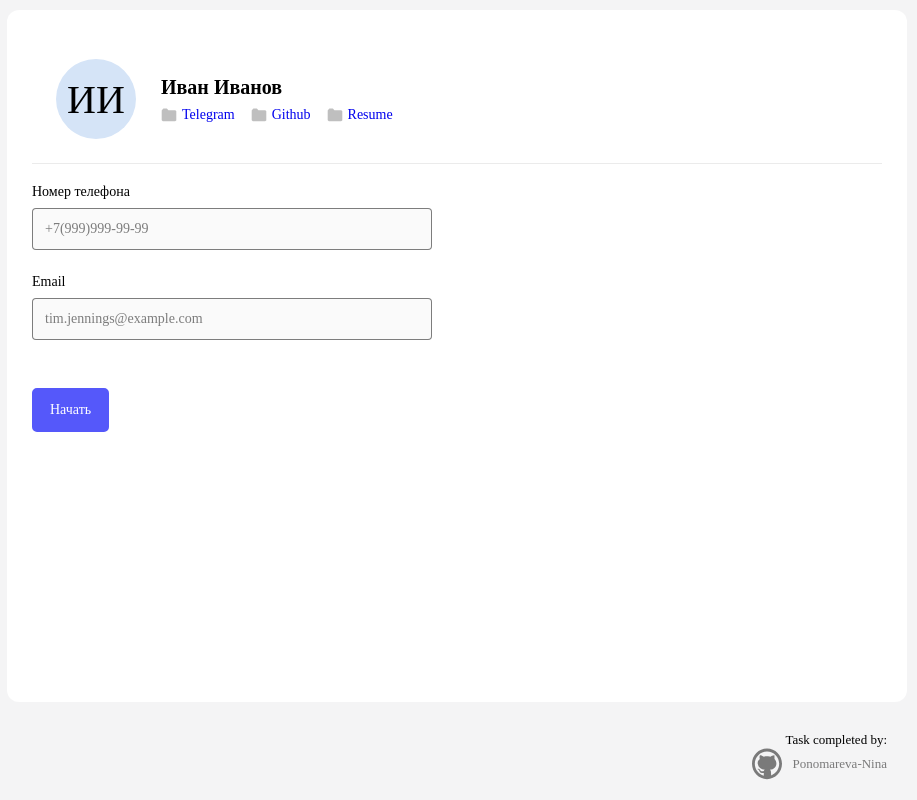
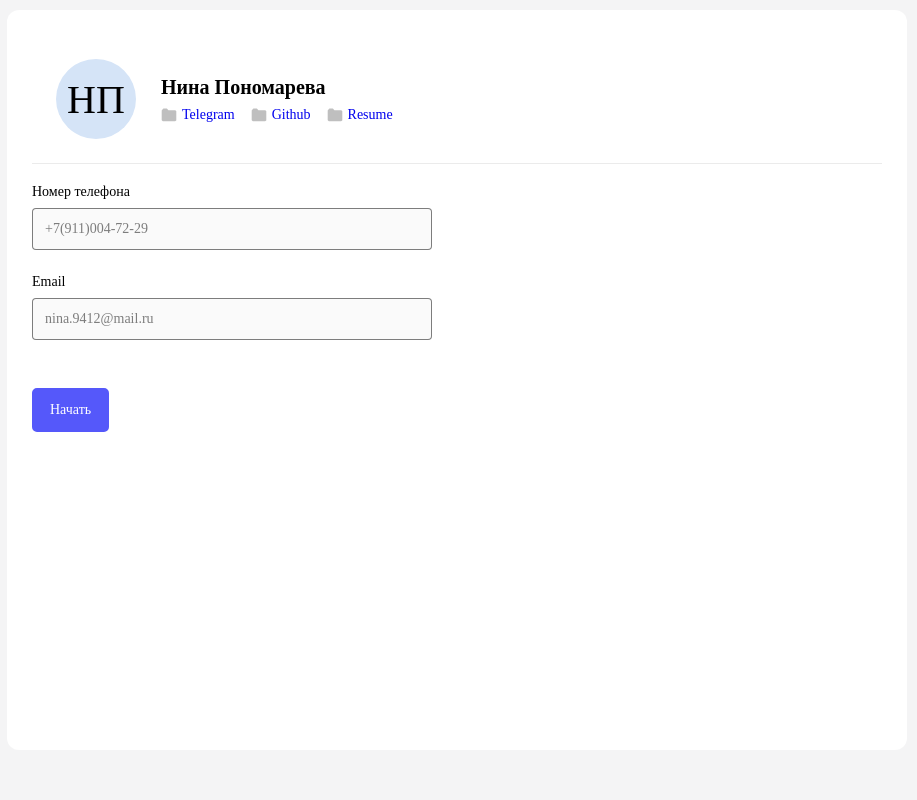
Before and after one commit to Ponomareva-Nina/FrontCloudCamp, a React (Create React App) app: page /#/ in a window 1280 px wide. Shown: the whole page, without its empty margins (183-1100 px from the left). Built offline with nearby package versions, Linux system fonts and the light colour scheme; a web font is replaced by a local one.

Commit message:
feat: add information about myself according to the task

```diff
--- a/src/components/Footer/Footer.tsx
+++ b/src/components/Footer/Footer.tsx
@@ -7,8 +7,8 @@ import githubLogo from "../../assets/github.svg";
 export const Footer = () => {
   return (
     <footer className={styles.footer}>
-      <p>Task completed by:</p>
-      <NavLink to={GITHUB_LINK} target="_blank">
+      <p className="hidden">Task completed by:</p>
+      <NavLink to={GITHUB_LINK} target="_blank" className="hidden">
         <div className={styles.github}>
           <ReactSVG src={githubLogo} />
           <span>Ponomareva-Nina</span>
--- a/src/mock-data/mock-user.ts
+++ b/src/mock-data/mock-user.ts
@@ -1,14 +1,14 @@
 import { User } from "../interfaces/user.interface";
 
 export const mockUser: User = {
-  phone: "+7(999)999-99-99",
-  email: "tim.jennings@example.com",
-  name: "Иван",
-  sername: "Иванов",
+  phone: "+7(911)004-72-29",
+  email: "nina.9412@mail.ru",
+  name: "Нина",
+  sername: "Пономарева",
   socials: {
-    telegram: "",
-    github: "",
-    resume: "",
+    telegram: "https://t.me/TypicallyNi",
+    github: "https://github.com/Ponomareva-Nina",
+    resume: "https://hh.ru/resume/ab08a8e2ff09723f480039ed1f41694f457779",
   },
   details: null,
 };
```
